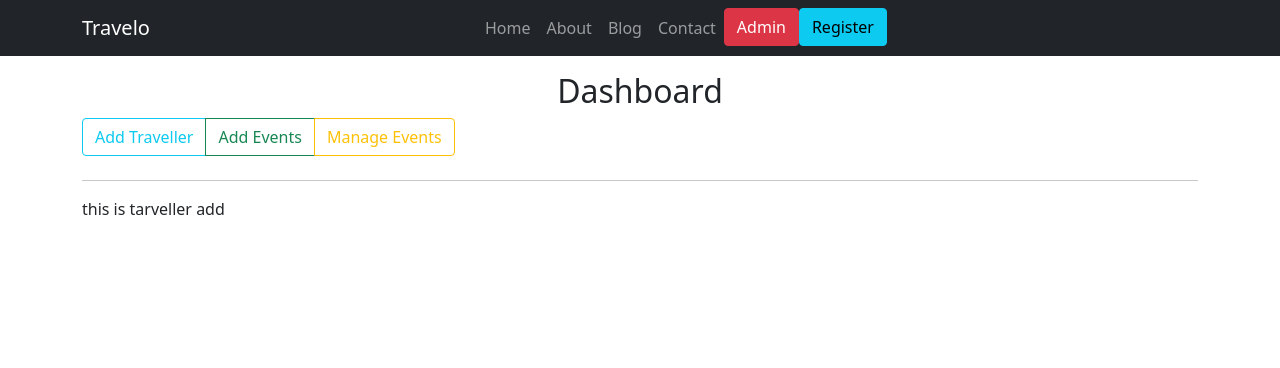
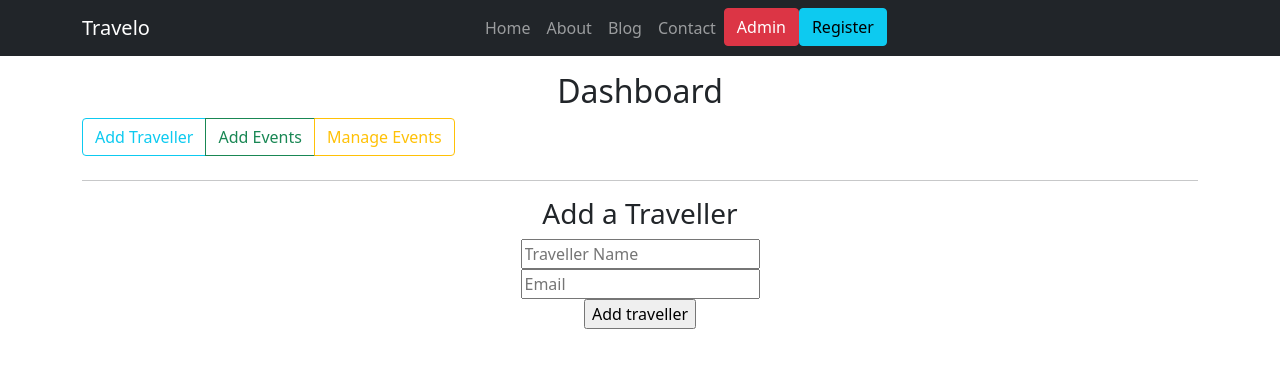
Before and after one commit to obaidulnasir/tour-client, a React (Create React App) app: page /admin in a window 1280 px wide. Shown: the top 368 px of the page. Built offline with nearby package versions, Linux system fonts and the light colour scheme.

Commit message:
traveller added

```diff
--- a/src/App.js
+++ b/src/App.js
@@ -13,6 +13,9 @@ function App() {
       <BrowserRouter>
       <Header></Header>
         <Switch>
+          <Route exact path="/">
+            <Home></Home>
+          </Route>
           <Route path="/home">
             <Home></Home>
           </Route>
--- /dev/null
+++ b/src/components/AddTraveller/AddTraveller.js
@@ -0,0 +1,41 @@
+import React from 'react';
+import { useForm } from "react-hook-form";
+
+const AddTraveller = () => {
+    const {
+        register,
+        handleSubmit,
+        formState: { errors },
+      } = useForm();
+      const onSubmit = (data) => {
+          console.log(data);
+          fetch('http://localhost:5000/addTraveller', {
+              method: 'POST',
+              headers: { "content-type": "application/json" },
+              body: JSON.stringify(data)
+          })
+          .then(res => res.json())
+          .then(data => console.log(data));
+      };
+    return (
+        <div>
+      <div className="container">
+        <h3 className="text-center">Add a Traveller</h3>
+        <div className="w-50 mx-auto text-center">
+          <form onSubmit={handleSubmit(onSubmit)}>
+
+            <input defaultValue="" placeholder="Traveller Name" {...register("name", {required:true})} />
+              <br />
+            <input {...register("email", { required: true })}  placeholder="Email"/>
+            {errors.exampleRequired && <span>This field is required</span>}
+            <br />
+            <input type="submit" value="Add traveller"/>
+
+          </form>
+        </div>
+      </div>
+    </div>
+    );
+};
+
+export default AddTraveller;
--- a/src/components/Admin/AddEvents/AddEvents.js
+++ b/src/components/Admin/AddEvents/AddEvents.js
@@ -15,7 +15,7 @@ const AddEvents = () => {
           body: JSON.stringify(data)
       })
       .then(res => res.json())
-      .then(data => console.log(data))
+      .then(data => console.log(data));
   };
   return (
     <div>
@@ -23,14 +23,16 @@ const AddEvents = () => {
         <h3 className="text-center">Add an Events</h3>
         <div className="w-50 mx-auto text-center">
           <form onSubmit={handleSubmit(onSubmit)}>
-            {/* register your input into the hook by invoking the "register" function */}
-            <input defaultValue="" placeholder="Events Name" {...register("name")} />
 
-            {/* include validation with required or other standard HTML validation rules */}
+            <input defaultValue="" placeholder="Events Name" {...register("name", {required:true})} />
+              <br />
             <input {...register("email", { required: true })}  placeholder="Email"/>
-            {/* errors will return when field validation fails  */}
             {errors.exampleRequired && <span>This field is required</span>}
-
+            <br />
+            <input defaultValue="" {...register("img_link")} placeholder="Image Link"/>
+              <br />
+              <textarea  {...register("description")} placeholder="Description " cols="15" rows="1"></textarea>
+     <br />
             <input type="submit" value="Add Events"/>
           </form>
         </div>
--- a/src/components/Admin/AddTraveller/AddTraveller.js
+++ /dev/null
@@ -1,11 +0,0 @@
-import React from 'react';
-
-const AddTraveller = () => {
-    return (
-        <div>
-            this is tarveller add
-        </div>
-    );
-};
-
-export default AddTraveller;
--- a/src/components/Admin/Admin.js
+++ b/src/components/Admin/Admin.js
@@ -1,6 +1,6 @@
 import React, { useState } from "react";
+import AddTraveller from "../AddTraveller/AddTraveller";
 import AddEvents from "./AddEvents/AddEvents";
-import AddTraveller from "./AddTraveller/AddTraveller";
 import ManageEvents from "./ManageEvents/ManageEvents";
 
 const Admin = () => {
```
